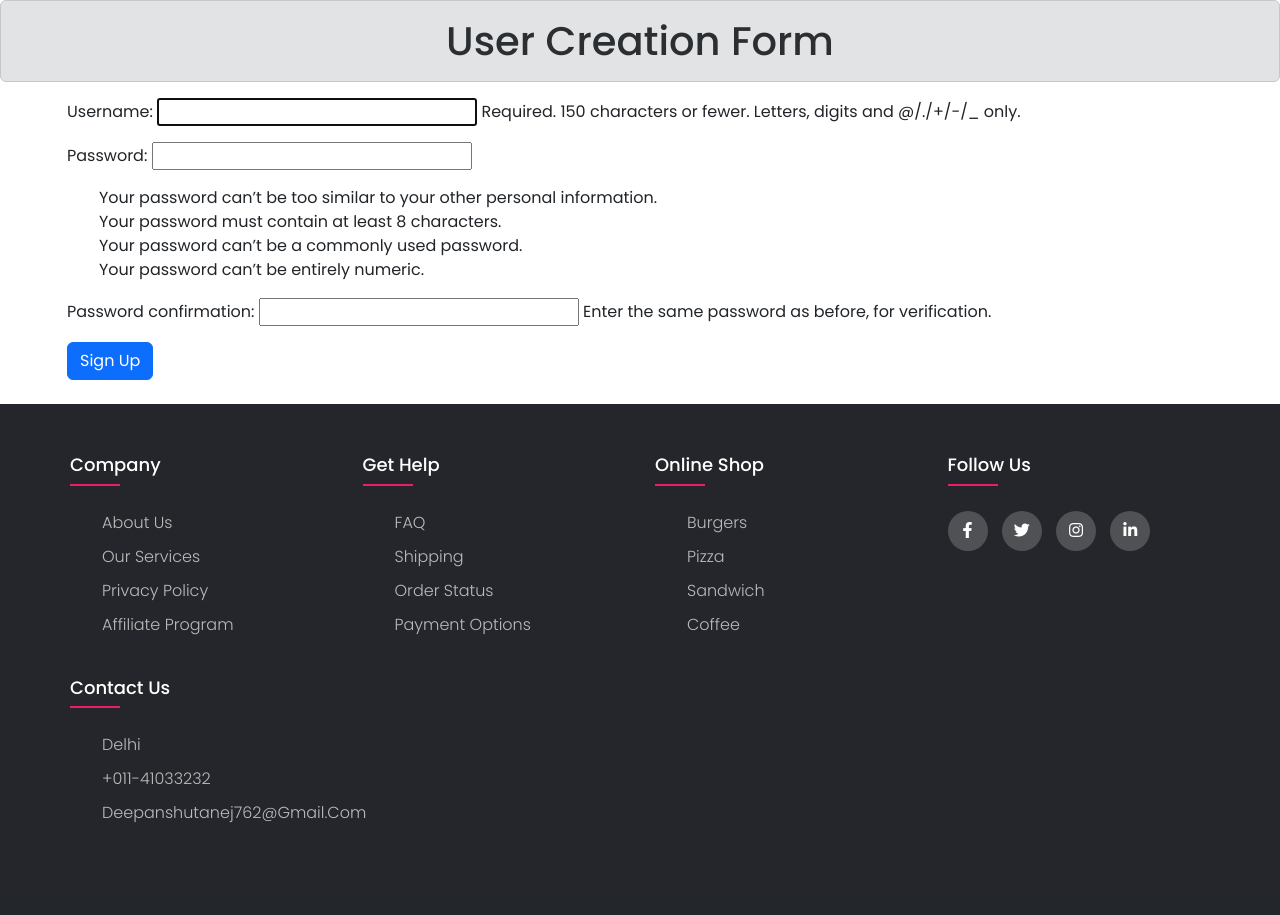
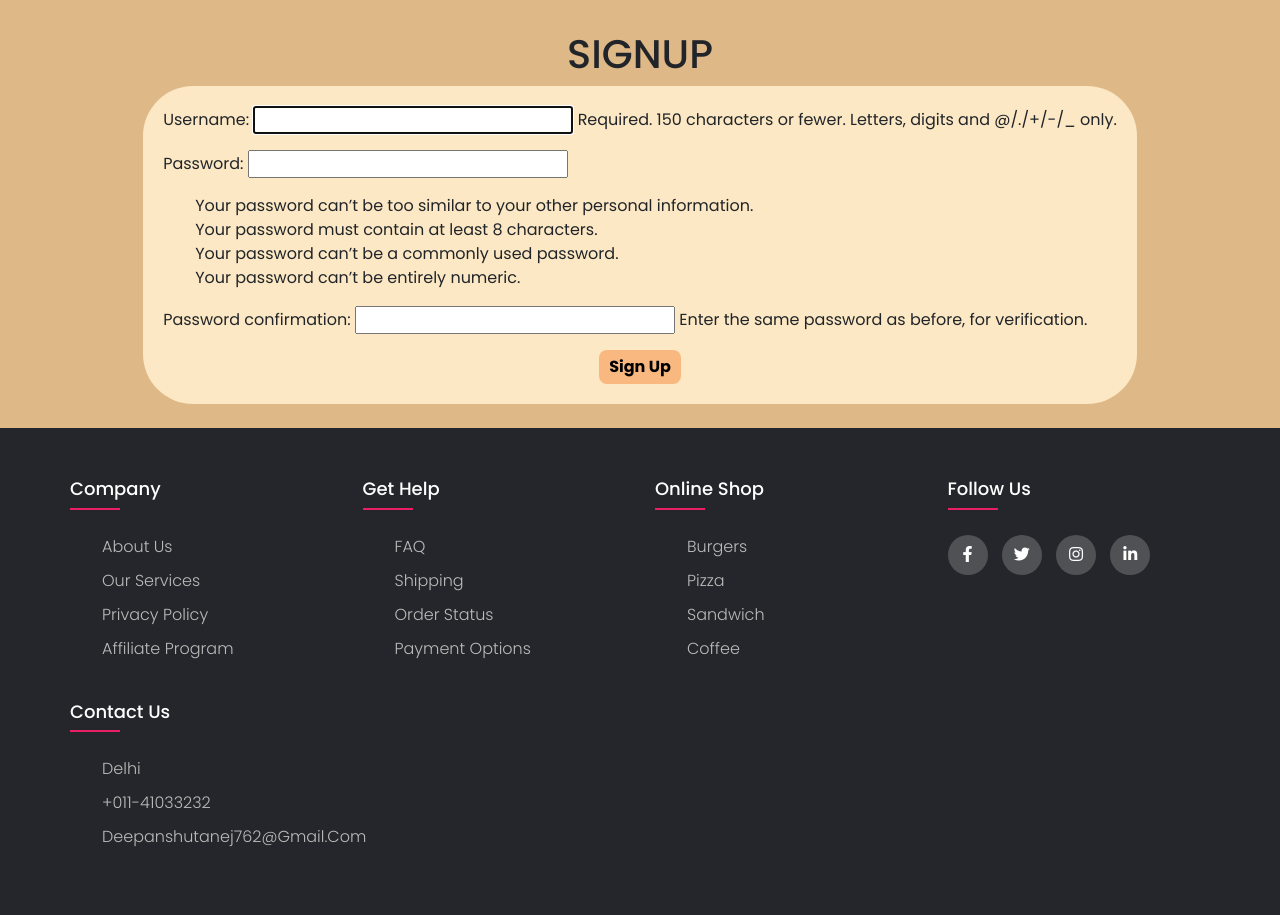
Before and after one commit to Taneja12/qwick, a Django app: page /signup in a window 1280 px wide. Shown: the part 81-996 px from the top of the page. Before the commit the page ends 904 px from the top, so only its background shows below. Run offline with Django 5.2, Linux system fonts and the light colour scheme; some libraries are stand-ins or nearby versions.

Commit message:
changes in login and signup html

```diff
--- a/Qwicky/settings.py
+++ b/Qwicky/settings.py
@@ -128,3 +128,6 @@ DEFAULT_AUTO_FIELD = 'django.db.models.BigAutoField'
 
 MEDIA_URL = '/media/'
 MEDIA_ROOT = os.path.join(BASE_DIR, 'media')
+
+
+LOGIN_URL = '/login'
--- a/app1/templates/app1/dashboard.html
+++ b/app1/templates/app1/dashboard.html
@@ -136,8 +136,12 @@
             <section class="mb-4">
                 <div class="container">
                     <div class="row">
+                        {% if wishlist %}
                         <h1 style="text-align: center;margin-top: 20px;">{{wishlist}}</h1>
+                        {% endif %}
+                        {% if l %}
                         <h1 style="text-align: center;margin-top: 20px;">{{l}}</h1>
+                        {% endif %}
                         <div class="container3" style="display: flex; flex-wrap: wrap; justify-content: center; width: 100%;">
                             {% for y in o %}
                             <div class="col">
--- a/app1/templates/app1/products.html
+++ b/app1/templates/app1/products.html
@@ -32,7 +32,7 @@
 
                 {% csrf_token %}
 
-                <button class="btn, btn1" value="{{y.Product_id}}" id="c_btn" name="c_btn">ADD TO CART</button>
+                <button class="btn, btn1" value="{{y.Product_id}}" id="c_btn" name="c_btn" type="submit">ADD TO CART</button>
                 <a class="btn" href="{{y.id}}">More</a>
 
               </form>
--- a/app1/templates/app1/signup.html
+++ b/app1/templates/app1/signup.html
@@ -6,36 +6,39 @@
     <meta name="viewport" content="width=device-width, initial-scale=1.0">
 
     <title>Signup</title>
-
+    {% load static %}
+    <link rel="stylesheet" href="{% static 'app1/home.css' %}">
     <link href="https://cdn.jsdelivr.net/npm/bootstrap@5.3.1/dist/css/bootstrap.min.css" rel="stylesheet"
         integrity="sha384-4bw+/aepP/YC94hEpVNVgiZdgIC5+VKNBQNGCHeKRQN+PtmoHDEXuppvnDJzQIu9" crossorigin="anonymous">
 
 </head>
 
-<body>
+<body style="background-color: burlywood;">
 
     {% include 'app1/navbar.html' %}
 
-    <div>
+    <div class="container text-center">
 
-        <h1 class="alert alert-secondary text-center">User Creation Form</h1>
+        <h1 style=" margin-top: 30px;">SIGNUP</h1>
+        {% if y %}
+        <h3>{{ y }}</h3>
+        {% endif %}
 
-        <h3>{{ y }}</h3>
-
+        {% if z %}
         <h3>{{ z }}</h3>
-
+        {% endif %}
     </div>
 
-    <div class="container ">
+    <div class="container" style="display: flex;justify-content: center;">
 
-        <form method="post" action="">
+        <form method="post" action="" style="background-color: rgb(252, 232, 196); padding: 20px; border-radius: 50px;">
 
             {%csrf_token%}
 
             {{ form.as_p }}
-
-            <button class="btn btn-primary">Sign Up</button>
-
+            <div style="text-align: center;">
+            <button class="btn, btn1">Sign Up</button>
+                </div>
         </form>
 
     </div>
```
Also changed, not shown: app1/templates/app1/cart.html (+6 -1 lines), app1/templates/app1/login.html (+17 -6 lines), db.sqlite3, media/images/qwicky.png (added).
